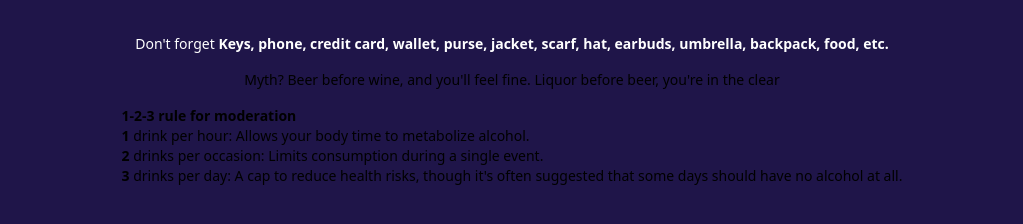
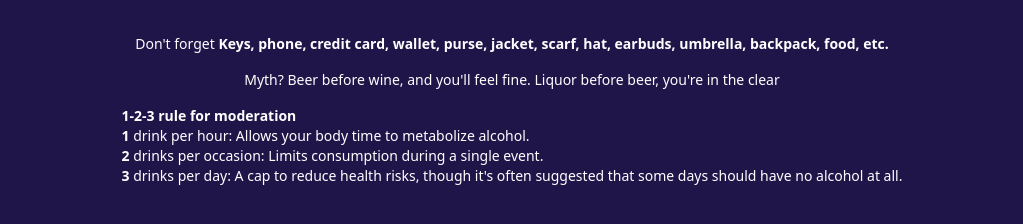
Before and after one commit to dezineskv/happy-hours-sf, a Next.js app: page / in a window 1280 px wide. Shown: the part 934-1158 px from the top of the page, without its empty margins (128-1151 px from the left). Built offline with nearby package versions, Linux system fonts and the light colour scheme.

Commit message:
bug fix dark mode text color

```diff
--- a/src/app/components/Avatars.jsx
+++ b/src/app/components/Avatars.jsx
@@ -55,11 +55,11 @@ function Avatars() {
             earbuds, umbrella, backpack, food, etc.
           </span>
         </p>
-        <p className="text-sm mt-4 px-8">
+        <p className="text-sm text-white mt-4 px-8">
           Myth? Beer before wine, and you'll feel fine. Liquor before beer,
           you're in the clear
         </p>
-        <p className="text-sm text-left mt-4 px-8">
+        <p className="text-sm text-white text-left mt-4 px-8">
           <span className="font-bold pb-2">1-2-3 rule for moderation</span>
           <br />
           <span className="font-bold">1</span> drink per hour: Allows your body
```
